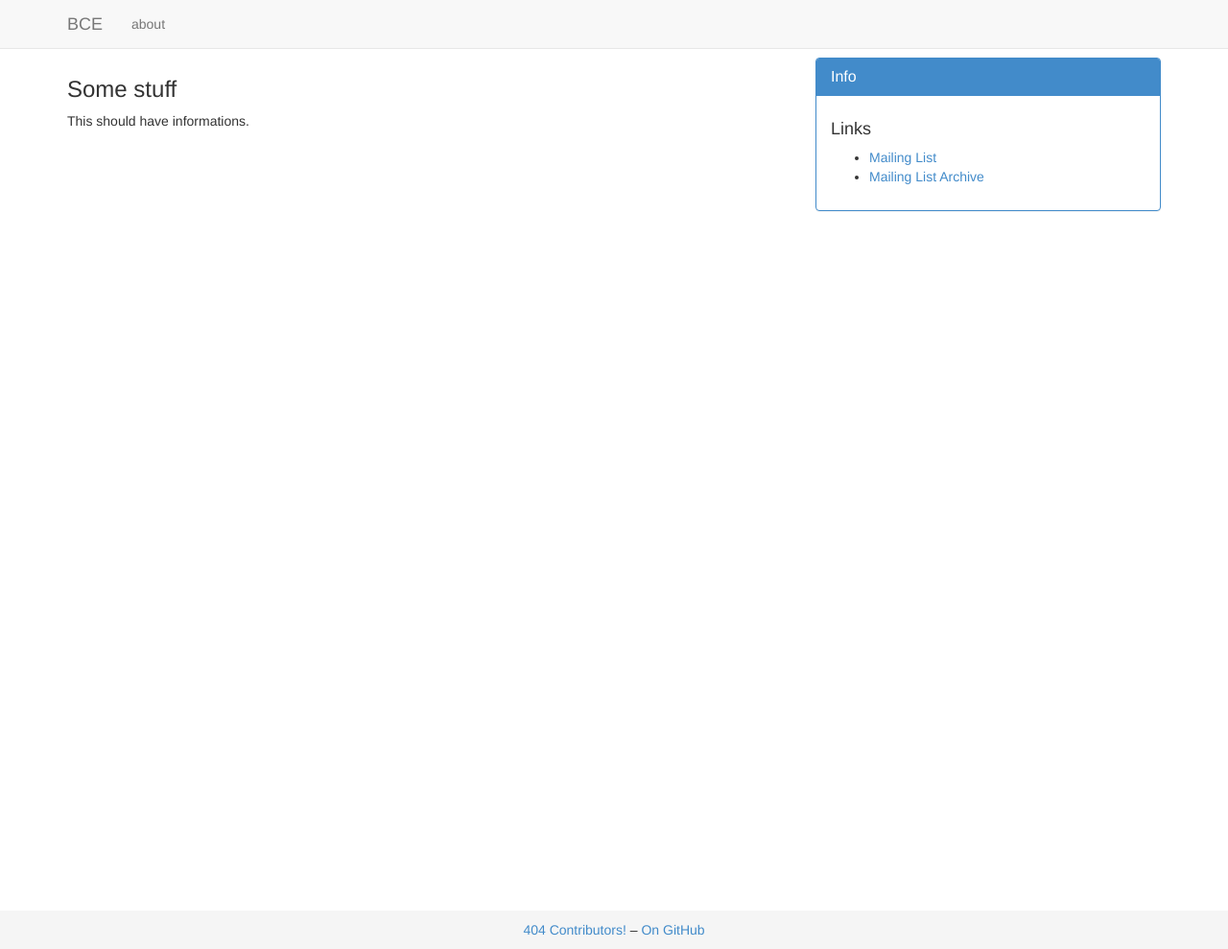
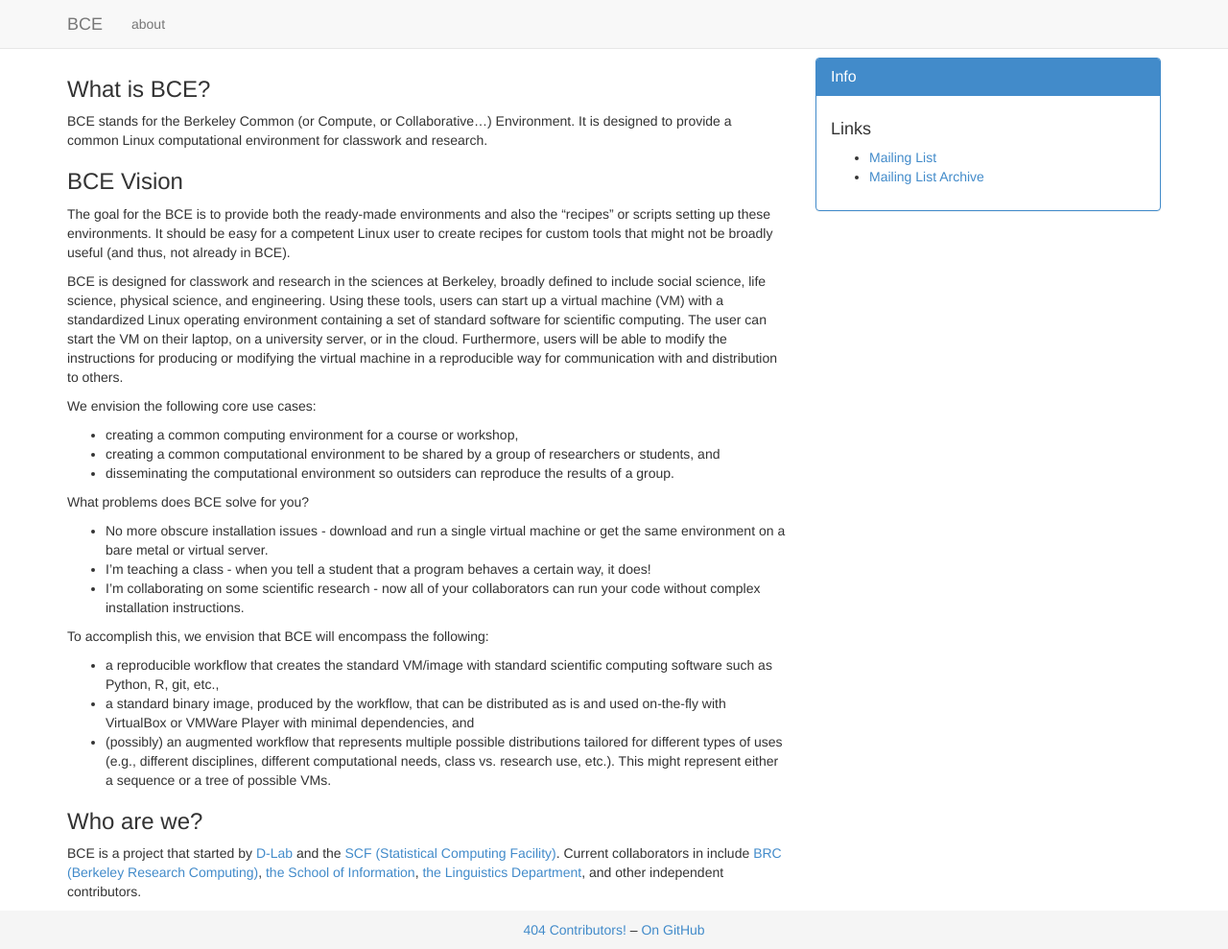
Before and after one commit to ucberkeley/bce-documentation, a Jekyll site: the page built from index.md, in a window 1280 px wide and 989 px high. Shown: the whole window at 96% size. Built offline with Jekyll 4.4.1, drawn with Linux system fonts in a browser that asks for light colours; nearby versions of some CDN libraries; library files that are not in the unit come from our copies; Markdown is read by kramdown in place of the engine named in the settings.

Commit message:
description taken from the old collaboratool pages
http://collaboratool.berkeley.edu/
https://github.com/dlab-berkeley/collaboratool/tree/gh-pages

```diff
--- a/index.md
+++ b/index.md
@@ -2,6 +2,62 @@
 layout: default
 title: BCE
 ---
-### Some stuff
+### What is BCE?
 
-This should have informations.
+BCE stands for the Berkeley Common (or Compute, or Collaborative...) Environment.
+It is designed to provide a common Linux computational environment for classwork
+and research.
+
+### BCE Vision
+
+The goal for the BCE is to provide both the ready-made environments and also
+the "recipes" or scripts setting up these environments. It should be easy for a
+competent Linux user to create recipes for custom tools that might not be
+broadly useful (and thus, not already in BCE).
+
+BCE is designed for classwork and research in the sciences at Berkeley, broadly defined to
+include social science, life science, physical science, and engineering. Using
+these tools, users can start up a virtual machine (VM) with a standardized Linux
+operating environment containing a set of standard software for scientific
+computing. The user can start the VM on their laptop, on a university server, or
+in the cloud. Furthermore, users will be able to modify the instructions for
+producing or modifying the virtual machine in a reproducible way for
+communication with and distribution to others.
+
+We envision the following core use cases:
+
+  - creating a common computing environment for a course or workshop,
+  - creating a common computational environment to be shared by a group of researchers or students, and
+  - disseminating the computational environment so outsiders can reproduce the results of a group.
+
+What problems does BCE solve for you?
+
+ - No more obscure installation issues - download and run a single virtual
+   machine or get the same environment on a bare metal or virtual server.
+ - I'm teaching a class - when you tell a student that a program behaves a
+   certain way, it does!
+ - I'm collaborating on some scientific research - now all of your collaborators
+   can run your code without complex installation instructions.
+
+To accomplish this, we envision that BCE will encompass the following:
+
+ - a reproducible workflow that creates the standard VM/image
+   with standard scientific computing software such as Python, R, git, etc.,
+ - a standard binary image, produced by the workflow, that can be distributed as is and
+   used on-the-fly with VirtualBox or VMWare Player with minimal dependencies, and
+ - (possibly) an augmented workflow that represents multiple possible distributions tailored
+   for different types of uses (e.g., different disciplines, different
+   computational needs, class vs. research use, etc.). This might
+   represent either a sequence or a tree of possible VMs.
+
+### Who are we?
+
+BCE is a project that started by
+[D-Lab](http://dlab.berkeley.edu)
+and the
+[SCF (Statistical Computing Facility)](http://statistics.berkeley.edu/computing).
+Current collaborators in include
+[BRC (Berkeley Research Computing)](http://research-it.berkeley.edu/brc),
+[the School of Information](http://ischool.berkeley.edu),
+[the Linguistics Department](http://linguistics.berkeley.edu/plab/guestwiki/index.php?title=Berkeley_Phonetics_Machine),
+and other independent contributors.
```
